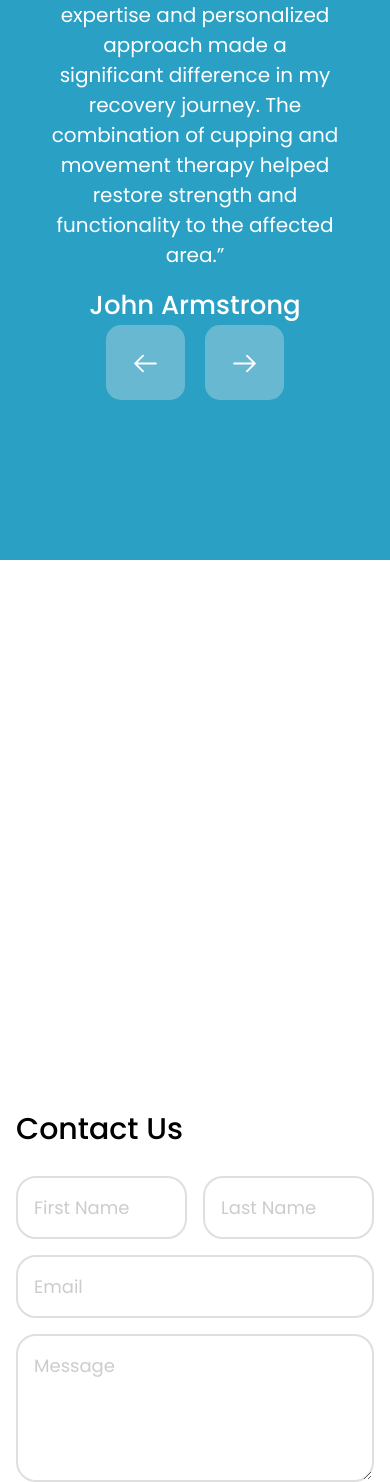
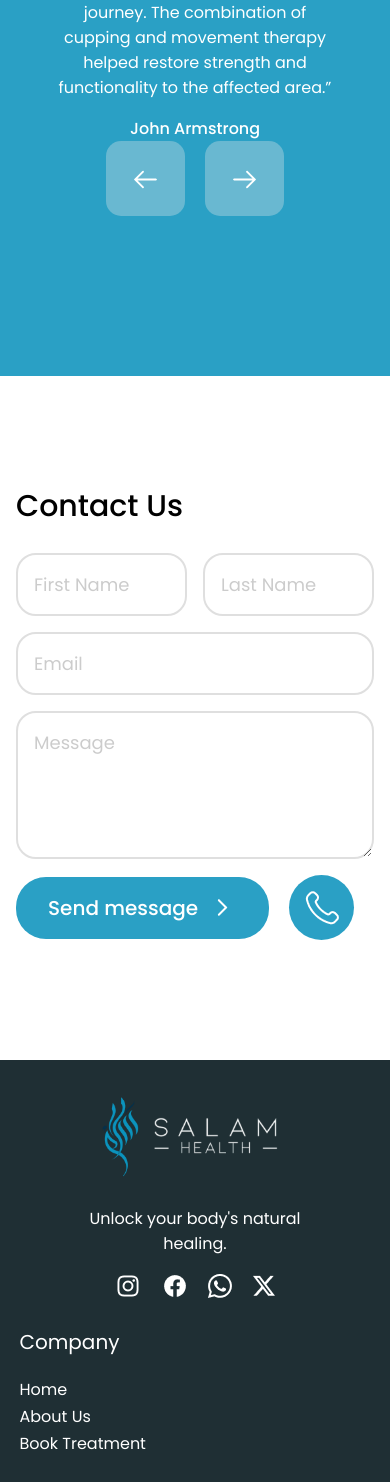
Before and after one commit to ayazb7/salam-health, a React (Create React App) app in the folder salam-health/: page /home in a window 390 px wide. Shown: the part 1745-3227 px from the top of the page. Built offline with nearby package versions, Linux system fonts and the light colour scheme.

Commit message:
changes for mobile

```diff
--- a/salam-health/src/App.css
+++ b/salam-health/src/App.css
@@ -1272,6 +1272,7 @@ h4, h3, h2, p {
     padding: 0rem; /* Adjust padding as needed */
     position: static; /* Adjust position if necessary */
     box-shadow: none;
+    margin-bottom: 7rem;
   }
 
   .contact-card h4 {
@@ -1299,4 +1300,20 @@ h4, h3, h2, p {
   .thank-you-message {
     width: 80%;
   }
+
+  .rectangle-fw {
+    margin-bottom: 8vh;
+  }
+
+  .footer .horizontal-stretched{
+      flex-direction: column;
+  }
+
+  .footer .vertical-center{
+    align-items: center;
+    width: 100%;
+  }
+  .testimonial-text, .testimonial-name {
+    font-size: medium;
+  }
 }
--- a/salam-health/src/App.js
+++ b/salam-health/src/App.js
@@ -59,7 +59,7 @@ function App() {
             <Route path="/cupping-therapy" element={<CuppingTherapy />} />
           </Routes>
 
-         {/* <Footer />  */}
+         <Footer />
       </div>
     </Router>
   );
```
